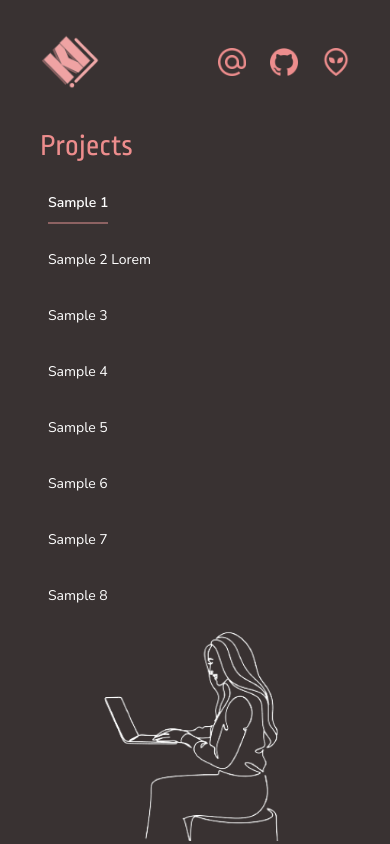
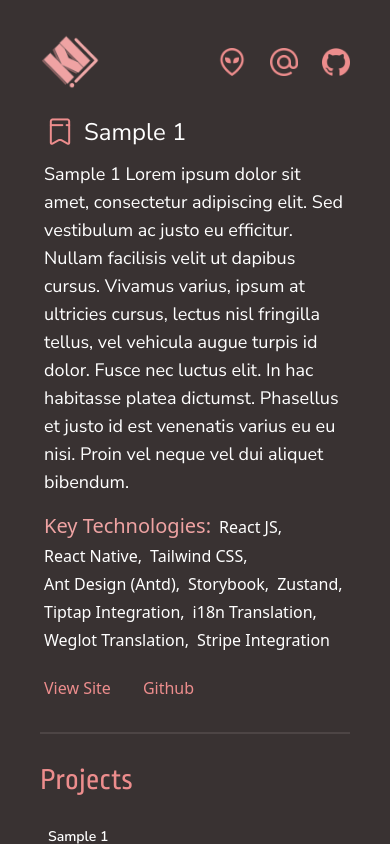
Before and after one commit to kijeia/kode-kid, a Next.js app: page / in a window 390 px wide. Both pictures are taken after a click on the button "Sample 1". Shown: the top 844 px of the page. Built offline with nearby package versions, Linux system fonts and the light colour scheme.

Commit message:
feat: selected project - responsiveness

```diff
--- a/components/Projects/Projects.scss
+++ b/components/Projects/Projects.scss
@@ -1,5 +1,58 @@
 .projects {
     @apply flex flex-1 flex-col justify-between;
+    > .selected-project {
+        @apply flex flex-1 flex-col justify-center xxs:px-1 lg:px-[10%] sm:px-2 xxs:mb-4 lg:mb-2 py-4;
+        opacity: 0;
+        transform: translateX(50%);
+        transition: opacity 0.3s ease, transform 0.4s ease; /* Adjust the duration and easing function as needed */
+        &.--visible {
+            opacity: 1;
+            transform: translateX(0);
+        }
+      > .__title {
+        @apply flex items-center space-x-2 pb-3;
+         > span {
+            @apply text-white font-nunito text-2xl;
+         }
+
+        }
+      >  p.__description{
+        @apply font-nunito text-white text-lg;
+      }
+
+      > .__bottom {
+        @apply flex items-end xxs:flex-col lg:flex-row  justify-between pt-4;
+        > .__technologies {
+            @apply text-white text-base xxs:gap-y-1 sm:gap-y-0  gap-x-2 items-baseline flex flex-wrap xxs:max-h-full lg:max-h-40 xxs:max-w-full lg:max-w-[70%];
+            > h1  {
+                @apply text-[#EFA3A3] text-xl ;
+            }
+
+        }
+        >  .__links {
+            @apply flex xxs:justify-start lg:justify-end items-end w-full space-x-8 xxs:pt-6 lg:pt-10;
+            > a {
+                @apply text-primary;
+            }
+          }
+      }
+
+
+
+      > .__welcome {
+        @apply font-nunito text-white xs:text-base sm:text-lg xxs:px-0 lg:px-0 xl:px-32 xxs:text-justify;
+        > span {
+            @apply text-2xl pr-2 text-[#EFA3A3];
+        }
+      }
+
+    }
+
+    > hr {
+        @apply border-b-[1px] border-dark xxs:mx-0  lg:mr-32 xl:-mb-20 lg:-mb-24;
+      }
+
+
     > .projects-container {
         @apply w-full flex xxs:flex-col sm:flex-row justify-between py-4;
 
--- a/components/Projects/Projects.tsx
+++ b/components/Projects/Projects.tsx
@@ -1,27 +1,95 @@
 import Image from 'next/image'
-import React, { useState } from 'react'
-import SampleProjects from './SampleData'
+import Link from 'next/link'
+import React, { useEffect, useState } from 'react'
+import SampleProjects, { ProjectSchema } from './SampleData'
 
 const Projects = () => {
-  const [selectedProject, setSelectedProject] = useState<string>('')
+  const [selectedProject, setSelectedProject] = useState<ProjectSchema | null>(
+    null
+  )
+  const [isProjectVisible, setIsProjectVisible] = useState(false)
+
+  useEffect(() => {
+    // Simulate some asynchronous operation, like fetching data
+    setTimeout(() => {
+      setIsProjectVisible(true)
+    }, 1000) // Adjust the duration as needed
+  }, [selectedProject?.name])
+
+  const handleLink = (p: ProjectSchema) => {
+    if (selectedProject?.name === p?.name) setSelectedProject(null)
+    else setSelectedProject(p)
+    setIsProjectVisible(false)
+  }
 
   return (
     <div className='projects'>
+      {/* SELECTED PROJECT */}
+
+      <div
+        className={`selected-project ${isProjectVisible ? '--visible' : ''}`}
+      >
+        {selectedProject !== null ? (
+          <>
+            {/* Selected Project */}
+            <div className='__title'>
+              <Image
+                src='/assets/img/bookmark.png'
+                alt='email'
+                width={32}
+                height={32}
+              />
+              <span>{selectedProject?.name}</span>
+            </div>
+            <p className='__description'>{selectedProject?.description}</p>
+            <div className='__bottom'>
+              <div className='__technologies'>
+                <h1>Key Technologies: </h1>
+                {selectedProject?.keyTechnologies?.map((stack, i) => (
+                  <div key={stack}>
+                    {stack}
+                    {i + 1 < selectedProject?.keyTechnologies?.length! && ','}
+                  </div>
+                ))}
+              </div>
+              <div className='__links'>
+                {selectedProject?.links?.map(({ label, link }) => (
+                  <Link key={label} href={link}>
+                    {label}
+                  </Link>
+                ))}
+              </div>
+            </div>
+          </>
+        ) : (
+          <div className='__welcome'>
+            {/* Welcome Message */}
+
+            <span>Welcome</span>
+            {`to my digital playground! I'm a React JS and React Native enthusiast, weaving pixels into delightful user experiences. With an iced coffee in hand and a passion for clean code, I bring ideas to life. Explore the bits and bytes of my portfolio, where each line of code tells a story. Let's build something awesome together!`}
+          </div>
+        )}
+      </div>
+
+      <hr />
+
       {/* PROJECTS */}
       <div className='projects-container'>
         {/* List */}
         <div className='projects-sub-container'>
           <h1>Projects</h1>
           <div className='list'>
-            {SampleProjects?.map(({ name }) => (
-              <div key={name} className='name'>
+            {SampleProjects?.map((p) => (
+              <div key={p.name} className='name'>
                 <button
-                  id={`project-${name}`}
+                  id={`project-${p.name}`}
                   type='button'
-                  className={selectedProject === name ? '--selected' : ''}
-                  onClick={() => setSelectedProject(name)}
+                  className={
+                    selectedProject?.name === p.name ? '--selected' : ''
+                  }
+                  onClick={() => handleLink(p)}
                 >
-                  {name}
+                  {p.name}
                 </button>
               </div>
             ))}
--- a/components/Projects/SampleData.tsx
+++ b/components/Projects/SampleData.tsx
@@ -1,17 +1,36 @@
-const SampleProjects = [
+export interface ProjectSchema {
+  name: string
+  description: string
+  links: Array<{ label: string; link: string }>
+  keyTechnologies?: Array<string>
+}
+
+const SampleProjects: ProjectSchema[] = [
   {
     name: 'Sample 1',
     description:
-      'Lorem ipsum dolor sit amet, consectetur adipiscing elit. Sed vestibulum ac justo eu efficitur. Nullam facilisis velit ut dapibus cursus. Vivamus varius, ipsum at ultricies cursus, lectus nisl fringilla tellus, vel vehicula augue turpis id dolor. Fusce nec luctus elit. In hac habitasse platea dictumst. Phasellus et justo id est venenatis varius eu eu nisi. Proin vel neque vel dui aliquet bibendum.',
+      'Sample 1 Lorem ipsum dolor sit amet, consectetur adipiscing elit. Sed vestibulum ac justo eu efficitur. Nullam facilisis velit ut dapibus cursus. Vivamus varius, ipsum at ultricies cursus, lectus nisl fringilla tellus, vel vehicula augue turpis id dolor. Fusce nec luctus elit. In hac habitasse platea dictumst. Phasellus et justo id est venenatis varius eu eu nisi. Proin vel neque vel dui aliquet bibendum.',
     links: [
       { label: 'View Site', link: '/test.com' },
       { label: 'Github', link: '/test.com' }
+    ],
+    keyTechnologies: [
+      'React JS',
+      'React Native',
+      'Tailwind CSS',
+      'Ant Design (Antd)',
+      'Storybook',
+      'Zustand',
+      'Tiptap Integration',
+      'i18n Translation',
+      'Weglot Translation',
+      'Stripe Integration'
     ]
   },
   {
     name: 'Sample 2 Lorem',
     description:
-      'Lorem ipsum dolor sit amet, consectetur adipiscing elit. Sed vestibulum ac justo eu efficitur. Nullam facilisis velit ut dapibus cursus. Vivamus varius, ipsum at ultricies cursus, lectus nisl fringilla tellus, vel vehicula augue turpis id dolor. Fusce nec luctus elit. In hac habitasse platea dictumst. Phasellus et justo id est venenatis varius eu eu nisi. Proin vel neque vel dui aliquet bibendum.',
+      'Sample 2 Lorem ipsum dolor sit amet, consectetur adipiscing elit. Sed vestibulum ac justo eu efficitur. Nullam facilisis velit ut dapibus cursus. Vivamus varius, ipsum at ultricies cursus, lectus nisl fringilla tellus, vel vehicula augue turpis id dolor. Fusce nec luctus elit. In hac habitasse platea dictumst. Phasellus et justo id est venenatis varius eu eu nisi. Proin vel neque vel dui aliquet bibendum.',
     links: [
       { label: 'View Site', link: '/test.com' },
       { label: 'Github', link: '/test.com' }
@@ -20,7 +39,7 @@
   {
     name: 'Sample 3',
     description:
-      'Lorem ipsum dolor sit amet, consectetur adipiscing elit. Sed vestibulum ac justo eu efficitur. Nullam facilisis velit ut dapibus cursus. Vivamus varius, ipsum at ultricies cursus, lectus nisl fringilla tellus, vel vehicula augue turpis id dolor. Fusce nec luctus elit. In hac habitasse platea dictumst. Phasellus et justo id est venenatis varius eu eu nisi. Proin vel neque vel dui aliquet bibendum.',
+      'Sample 3 Lorem ipsum dolor sit amet, consectetur adipiscing elit. Sed vestibulum ac justo eu efficitur. Nullam facilisis velit ut dapibus cursus. Vivamus varius, ipsum at ultricies cursus, lectus nisl fringilla tellus, vel vehicula augue turpis id dolor. Fusce nec luctus elit. In hac habitasse platea dictumst. Phasellus et justo id est venenatis varius eu eu nisi. Proin vel neque vel dui aliquet bibendum.',
     links: [
       { label: 'View Site', link: '/test.com' },
       { label: 'Github', link: '/test.com' }
@@ -29,7 +48,7 @@
   {
     name: 'Sample 4',
     description:
-      'Lorem ipsum dolor sit amet, consectetur adipiscing elit. Sed vestibulum ac justo eu efficitur. Nullam facilisis velit ut dapibus cursus. Vivamus varius, ipsum at ultricies cursus, lectus nisl fringilla tellus, vel vehicula augue turpis id dolor. Fusce nec luctus elit. In hac habitasse platea dictumst. Phasellus et justo id est venenatis varius eu eu nisi. Proin vel neque vel dui aliquet bibendum.',
+      'Sample 4 Lorem ipsum dolor sit amet, consectetur adipiscing elit. Sed vestibulum ac justo eu efficitur. Nullam facilisis velit ut dapibus cursus. Vivamus varius, ipsum at ultricies cursus, lectus nisl fringilla tellus, vel vehicula augue turpis id dolor. Fusce nec luctus elit. In hac habitasse platea dictumst. Phasellus et justo id est venenatis varius eu eu nisi. Proin vel neque vel dui aliquet bibendum.',
     links: [
       { label: 'View Site', link: '/test.com' },
       { label: 'Github', link: '/test.com' }
@@ -38,7 +57,7 @@
   {
     name: 'Sample 5',
     description:
-      'Lorem ipsum dolor sit amet, consectetur adipiscing elit. Sed vestibulum ac justo eu efficitur. Nullam facilisis velit ut dapibus cursus. Vivamus varius, ipsum at ultricies cursus, lectus nisl fringilla tellus, vel vehicula augue turpis id dolor. Fusce nec luctus elit. In hac habitasse platea dictumst. Phasellus et justo id est venenatis varius eu eu nisi. Proin vel neque vel dui aliquet bibendum.',
+      'Sample 5 Lorem ipsum dolor sit amet, consectetur adipiscing elit. Sed vestibulum ac justo eu efficitur. Nullam facilisis velit ut dapibus cursus. Vivamus varius, ipsum at ultricies cursus, lectus nisl fringilla tellus, vel vehicula augue turpis id dolor. Fusce nec luctus elit. In hac habitasse platea dictumst. Phasellus et justo id est venenatis varius eu eu nisi. Proin vel neque vel dui aliquet bibendum.',
     links: [
       { label: 'View Site', link: '/test.com' },
       { label: 'Github', link: '/test.com' }
@@ -47,7 +66,7 @@
   {
     name: 'Sample 6',
     description:
-      'Lorem ipsum dolor sit amet, consectetur adipiscing elit. Sed vestibulum ac justo eu efficitur. Nullam facilisis velit ut dapibus cursus. Vivamus varius, ipsum at ultricies cursus, lectus nisl fringilla tellus, vel vehicula augue turpis id dolor. Fusce nec luctus elit. In hac habitasse platea dictumst. Phasellus et justo id est venenatis varius eu eu nisi. Proin vel neque vel dui aliquet bibendum.',
+      'Sample 6 Lorem ipsum dolor sit amet, consectetur adipiscing elit. Sed vestibulum ac justo eu efficitur. Nullam facilisis velit ut dapibus cursus. Vivamus varius, ipsum at ultricies cursus, lectus nisl fringilla tellus, vel vehicula augue turpis id dolor. Fusce nec luctus elit. In hac habitasse platea dictumst. Phasellus et justo id est venenatis varius eu eu nisi. Proin vel neque vel dui aliquet bibendum.',
     links: [
       { label: 'View Site', link: '/test.com' },
       { label: 'Github', link: '/test.com' }
@@ -56,7 +75,7 @@
   {
     name: 'Sample 7',
     description:
-      'Lorem ipsum dolor sit amet, consectetur adipiscing elit. Sed vestibulum ac justo eu efficitur. Nullam facilisis velit ut dapibus cursus. Vivamus varius, ipsum at ultricies cursus, lectus nisl fringilla tellus, vel vehicula augue turpis id dolor. Fusce nec luctus elit. In hac habitasse platea dictumst. Phasellus et justo id est venenatis varius eu eu nisi. Proin vel neque vel dui aliquet bibendum.',
+      'Sample 7 Lorem ipsum dolor sit amet, consectetur adipiscing elit. Sed vestibulum ac justo eu efficitur. Nullam facilisis velit ut dapibus cursus. Vivamus varius, ipsum at ultricies cursus, lectus nisl fringilla tellus, vel vehicula augue turpis id dolor. Fusce nec luctus elit. In hac habitasse platea dictumst. Phasellus et justo id est venenatis varius eu eu nisi. Proin vel neque vel dui aliquet bibendum.',
     links: [
       { label: 'View Site', link: '/test.com' },
       { label: 'Github', link: '/test.com' }
@@ -65,7 +84,7 @@
   {
     name: 'Sample 8',
     description:
-      'Lorem ipsum dolor sit amet, consectetur adipiscing elit. Sed vestibulum ac justo eu efficitur. Nullam facilisis velit ut dapibus cursus. Vivamus varius, ipsum at ultricies cursus, lectus nisl fringilla tellus, vel vehicula augue turpis id dolor. Fusce nec luctus elit. In hac habitasse platea dictumst. Phasellus et justo id est venenatis varius eu eu nisi. Proin vel neque vel dui aliquet bibendum.',
+      'Sample 8 Lorem ipsum dolor sit amet, consectetur adipiscing elit. Sed vestibulum ac justo eu efficitur. Nullam facilisis velit ut dapibus cursus. Vivamus varius, ipsum at ultricies cursus, lectus nisl fringilla tellus, vel vehicula augue turpis id dolor. Fusce nec luctus elit. In hac habitasse platea dictumst. Phasellus et justo id est venenatis varius eu eu nisi. Proin vel neque vel dui aliquet bibendum.',
     links: [
       { label: 'View Site', link: '/test.com' },
       { label: 'Github', link: '/test.com' }
--- a/components/_high/Header/Header.tsx
+++ b/components/_high/Header/Header.tsx
@@ -7,6 +7,9 @@
   <div className='header'>
     <Image src='/assets/img/logo.png' alt='logo' width={60} height={60} />
     <div className='nav-bar'>
+      <button id='profile-btn' type='button' onClick={() => {}}>
+        <Image src='/assets/img/me.png' alt='profile' width={28} height={28} />
+      </button>
       <button id='email-btn' type='button' onClick={() => {}}>
         <Image src='/assets/img/email.png' alt='email' width={28} height={28} />
       </button>
@@ -18,9 +21,6 @@
           height={28}
         />
       </button>
-      <button id='profile-btn' type='button' onClick={() => {}}>
-        <Image src='/assets/img/me.png' alt='profile' width={28} height={28} />
-      </button>
     </div>
   </div>
 )
```
Also changed, not shown: public/assets/img/bookmark.png (added).
